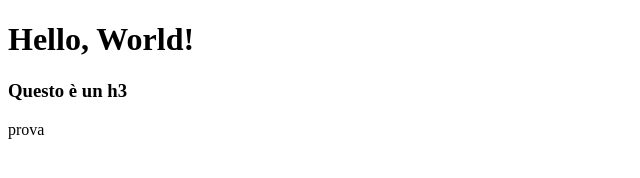
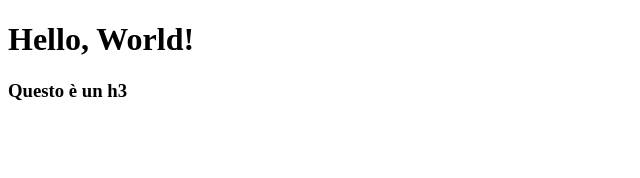
Before and after one commit to MartinelliFabio/prova-git, a plain HTML site: page index.html in a window 1280 px wide. Shown: the full height of the page, 0-640 px from the left. Drawn offline with Linux system fonts and the light colour scheme.

Commit message:
Revert "aggiunto p index"
This reverts commit 6532ad181a059642c1fdc59119bacb86d6d7ad0b.

```diff
--- a/index.html
+++ b/index.html
@@ -9,6 +9,5 @@
 <body>
     <h1>Hello, World!</h1>
     <h3>Questo è un h3</h3>
-    <p>prova</p>
 </body>
 </html>
```
